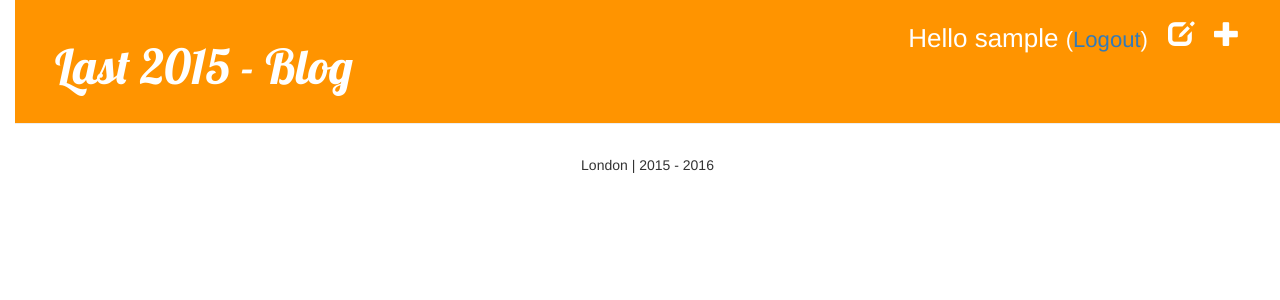
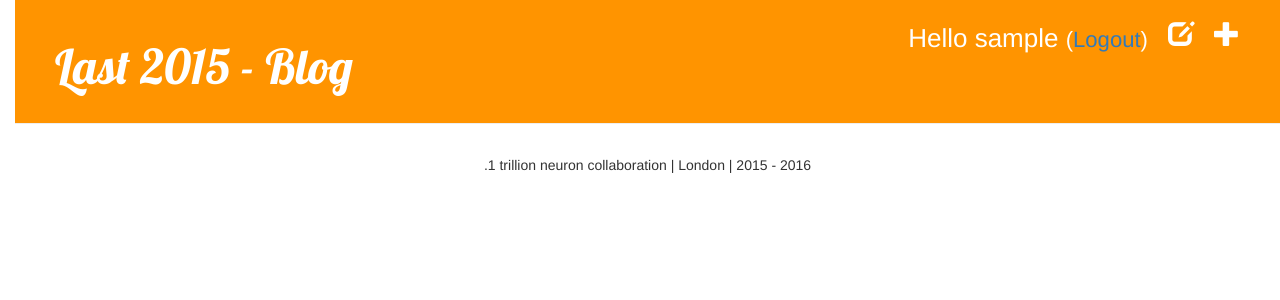
Before and after one commit to walter2/last_2015, a Django app: a page that uses blog/templates/blog/base.html in a window 1280 px wide. Shown: the top 300 px of the page. Run offline with Django 3.2, Linux system fonts and the light colour scheme; the visitor is signed in with stand-in values (Sample User, id 1); data that the repository does not hold is empty; some libraries are stand-ins or nearby versions.

Commit message:
Added trillion neuron phrase to base template.

```diff
--- a/blog/templates/blog/base.html
+++ b/blog/templates/blog/base.html
@@ -42,7 +42,7 @@
                 </div>
             </div>
         </div>
-        <p><center>London | 2015 - 2016</center></p>
+        <p><center>.1 trillion neuron collaboration | London | 2015 - 2016</center></p>
 
     </body>
 
```
